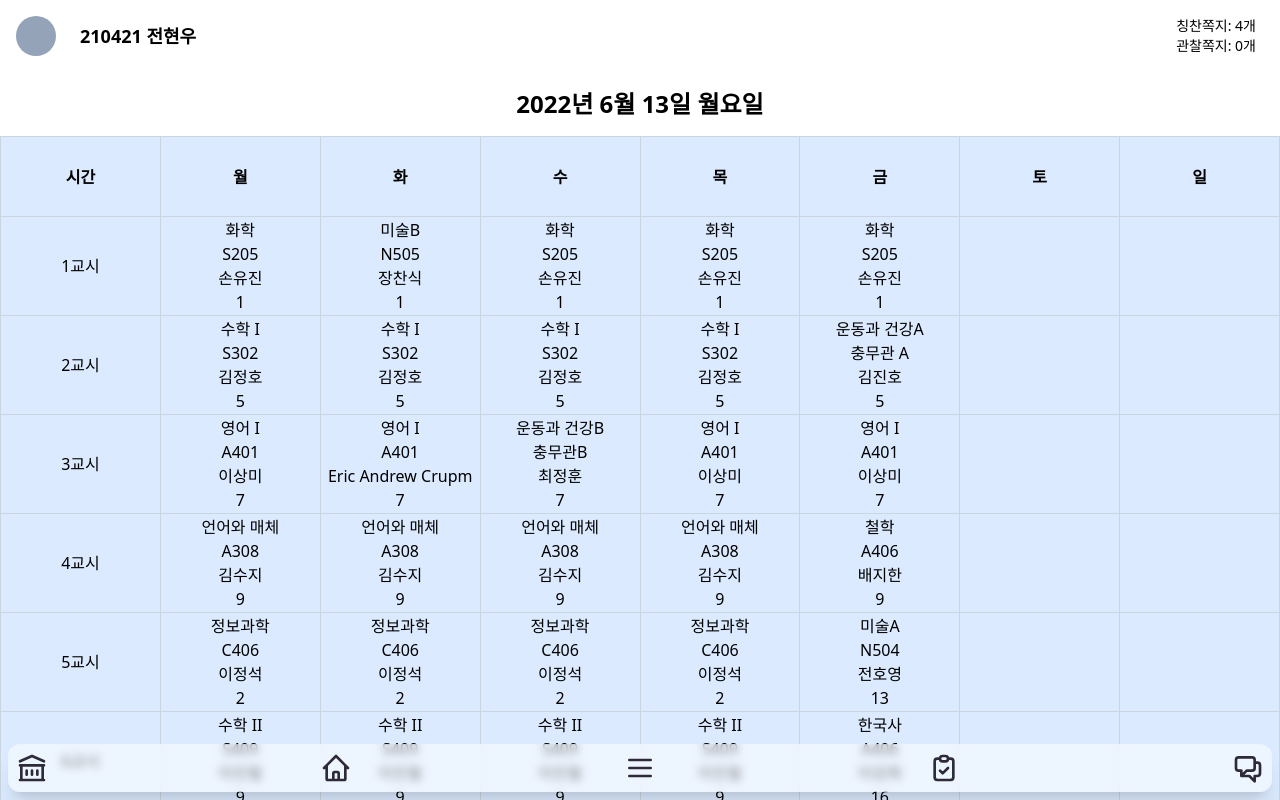
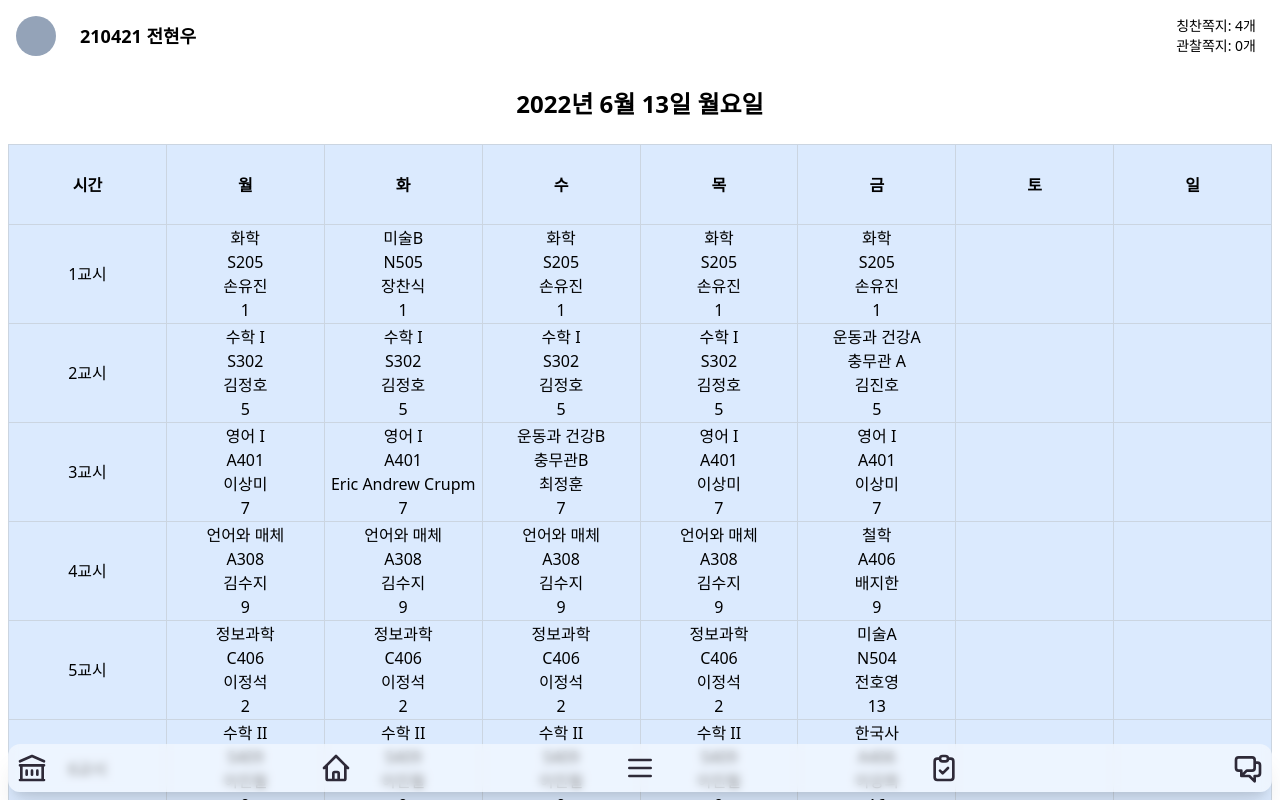
Before and after one commit to jhyunwoo/cnsanet-v2, a Next.js app: page /schedule in a window 1280 px wide. Shown: the top 800 px of the page. Built offline with nearby package versions, Linux system fonts and the light colour scheme.

Commit message:
add margin at schedule page

```diff
--- a/pages/schedule.js
+++ b/pages/schedule.js
@@ -309,7 +309,7 @@ export default function Example() {
         <div className="mx-auto text-2xl m-4 font-bold">
           {year}년 {month}월 {date}일 {day}요일
         </div>
-        <table className="border-collapse border border-slate-400 text-center bg-blue-100">
+        <table className="border-collapse border border-slate-400 text-center bg-blue-100 m-2">
           <thead>
             <tr>
               <td className="border border-slate-300 w-24 h-20 font-bold">
```
